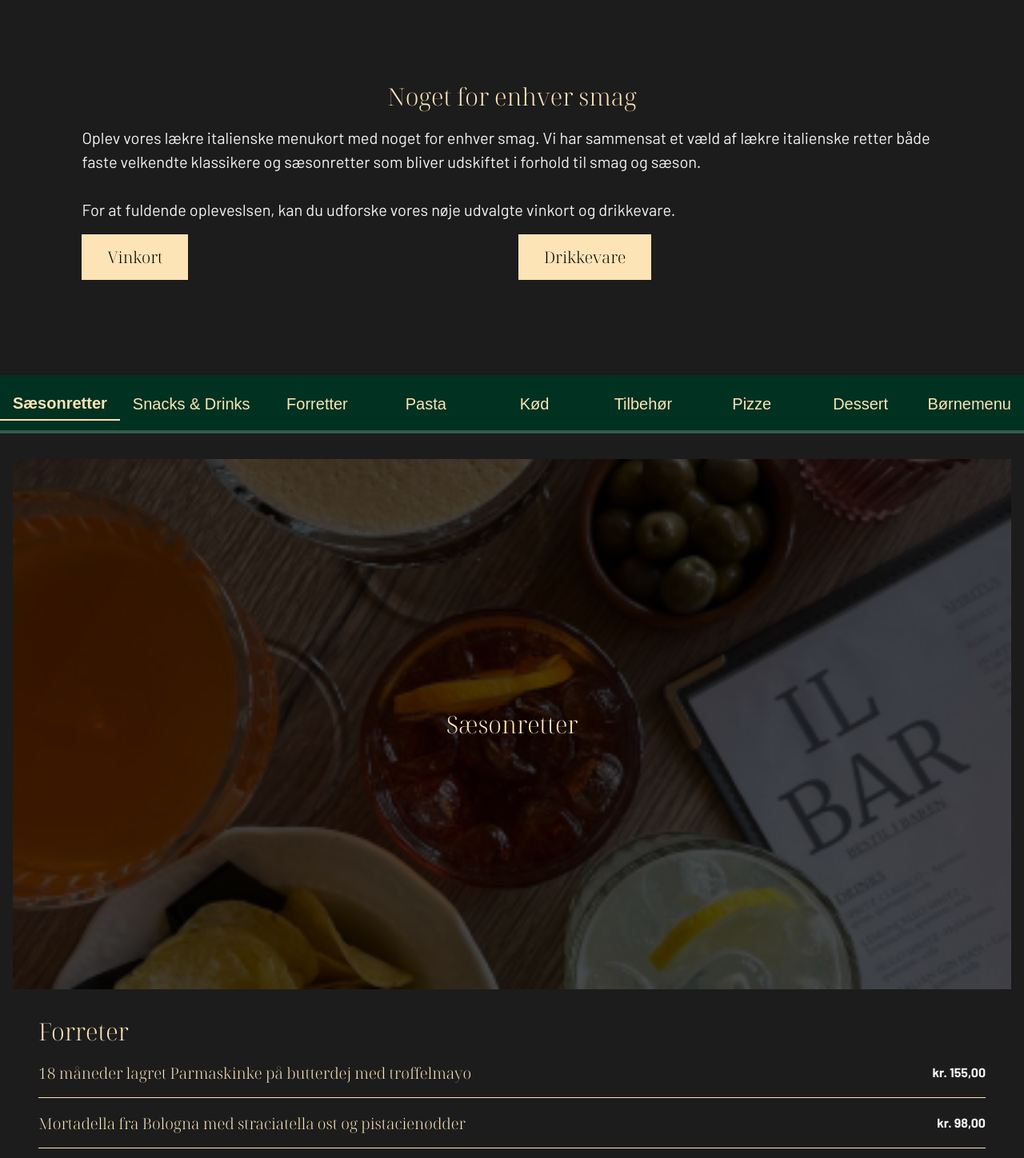
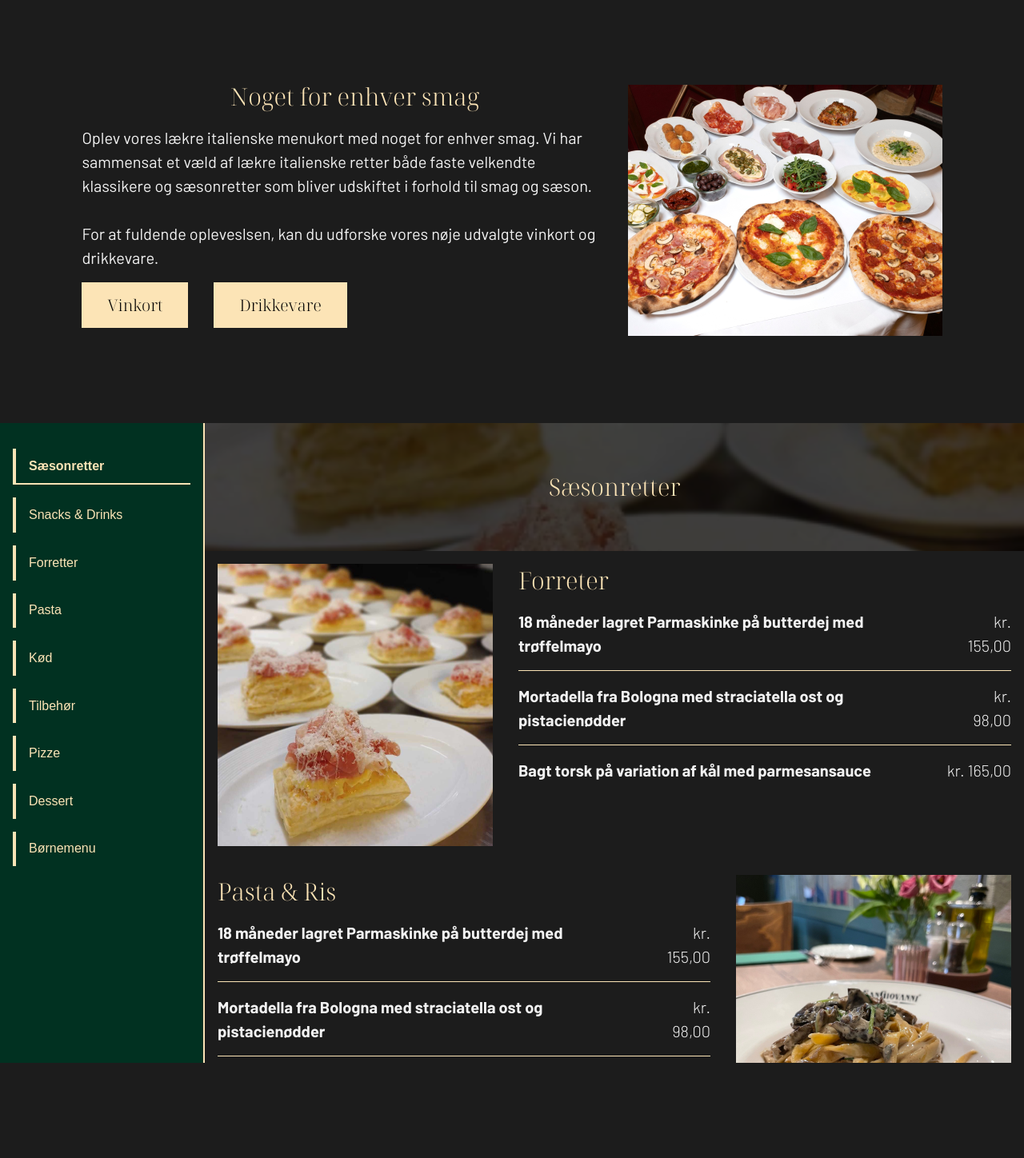
Before and after one commit to Amalieandreasen/MMD3_Sem3_Eksamensprojekt_Gruppe4, a Vue app: page /menukort in a window 1280 px wide. Shown: the part 402-1850 px from the top of the page at 80% size. After the commit the page ends 1731 px from the top, so only its background shows below. Built offline with nearby package versions, Linux system fonts and the light colour scheme.

Commit message:
Tabs + undersider

```diff
--- a/src/assets/components/Forretter.vue
+++ b/src/assets/components/Forretter.vue
@@ -71,7 +71,7 @@ const menuItems = [
 }
 
 .menuList {
-  padding: 2rem;
+  padding: 1rem;
 }
 
 .menuItem {
--- a/src/assets/components/SnacksDrinks.vue
+++ b/src/assets/components/SnacksDrinks.vue
@@ -71,7 +71,7 @@ const menuItems = [
 }
 
 .menuList {
-  padding: 2rem;
+  padding: 1rem;
 }
 
 .menuItem {
--- a/src/assets/components/TabContent.vue
+++ b/src/assets/components/TabContent.vue
@@ -11,7 +11,4 @@ defineProps({
 </template>
 
 <style scoped>
-div {
-  background-color: pink;
-}
 </style>
--- a/src/assets/components/Tabs.vue
+++ b/src/assets/components/Tabs.vue
@@ -24,8 +24,8 @@ const onScroll = (event) => {
 
 <template>
   <div class="tabsContainer">
-    <div class="tabHeaderContainer">
-      <div class="tabHeaders" @scroll="onScroll">
+    <aside class="tabNav">
+      <div class="tabHeaders">
         <button
           v-for="(tab, index) in tabs"
           :key="index"
@@ -35,16 +35,14 @@ const onScroll = (event) => {
           {{ tab.title }}
         </button>
       </div>
-      <div class="scrollIndicator">
-        <div class="scrollProgress" :style="{ width: scrollPercentage + '%' }"></div>
-      </div>
-    </div>
+    </aside>
 
     <div class="tabContent">
       <component :is="tabs[activeTab].component" />
     </div>
   </div>
 </template>
+
 
 <style scoped>
 .tabsContainer {
@@ -68,13 +66,13 @@ const onScroll = (event) => {
   background-color: var(--green);
   padding-top: 1rem;
   padding-bottom: 1rem;
-  scrollbar-width: none; /* Firefox */
+  scrollbar-width: none;
 }
 
-/* For edge, chrome */
-.tabHeaders::-webkit-scrollbar {
+
+/* .tabHeaders::-webkit-scrollbar {
   display: none;
-}
+} */
 
 .tabHeaders button {
   flex: 1;
@@ -108,6 +106,67 @@ const onScroll = (event) => {
 }
 
 .tabContent {
+  padding-top: 0;
+}
+
+@media all and (min-width: 768px){
+
+  .tabsContainer {
+  display: flex;
+  width: 100%;
+  height: 100vh;
+}
+
+.tabNav {
+  width: 25%;
+  background-color: var(--green);
   padding: 1rem;
+  display: flex;
+  flex-direction: column;
+  gap: 1rem;
+  border-right: 2px solid var(--gold);
+  box-sizing: border-box;
+  position: sticky;
+  top: 0;
+  z-index: 10;
+}
+
+.tabHeaders {
+  display: flex;
+  flex-direction: column;
+  gap: 1rem;
+}
+
+.tabHeaders button {
+  width: 100%;
+  padding: 0.8rem 1rem;
+  text-align: left;
+  background: none;
+  border: none;
+  cursor: pointer;
+  font-size: 1rem;
+  color: var(--gold);
+  border-left: 4px solid transparent;
+  transition: background-color 0.3s ease, border-left-color 0.3s ease;
+}
+
+.tabHeaders button.active {
+  font-weight: bold;
+  border-left-color: var(--gold);
+  background-color: rgba(255, 255, 255, 0.1);
+}
+
+.tabContent {
+  width: 80%;
+  /* padding: 5rem; */
+  overflow-y: auto;
+  box-sizing: border-box;
+}
+}
+
+@media all and (min-width: 1024px){
+  .tabNav{
+    width: 20%;
+  }
 }
 </style>
--- a/src/assets/components/saesonretter.vue
+++ b/src/assets/components/saesonretter.vue
@@ -21,45 +21,72 @@ const menuItemsFK = [
 <template>
  <section class="heroSec">
     <div class="imgOverlay">
-      <img src="../img/drinks&snakcksMenuMobil.png" alt="Billede af drinks & Snacks">
+      <img src="../img/menuDesktop/sasonretter1.png" alt="Billede af drinks & Snacks">
       <div class="txtOverlay">
         <h3>Sæsonretter</h3>
       </div>
     </div>
   </section>
 <section class="menuList">
+  <div class="menuWrapper">
+    <div class="contentWrapper">
+      <div>
         <h3>Forreter</h3>
         <div v-for="item in menuItemsFR" :key="item.name" class="menuItem">
           <div class="menuTxt">
-        <h3>{{ item.name }}</h3>
-        <p>{{ item.description }}</p>
+            <p class="nameP">{{ item.name }}</p>
+            <p class="descP">{{ item.description }}</p>
           </div>
           <div class="menuPrice">
             <p>{{ item.price }}</p>
           </div>
         </div>
+      </div>
+      <div class="deskImg">
+        <img src="../img/menuDesktop/sasonretter1.png" alt="">
+      </div>
+    </div>
+  </div>
 </section>
 <section class="menuList">
+  <div class="menuWrapper">
+    <div class="contentWrapper">
+      <div>
         <h3>Pasta & Ris</h3>
         <div v-for="item in menuItemsPR" :key="item.name" class="menuItem">
           <div class="menuTxt">
-        <h3>{{ item.name }}</h3>
-        <p>{{ item.description }}</p>
+            <p class="nameP">{{ item.name }}</p>
+            <p class="descP">{{ item.description }}</p>
           </div>
           <div class="menuPrice">
             <p>{{ item.price }}</p>
           </div>
         </div>
+      </div>
+      <div class="deskImg">
+        <img src="../img/menuDesktop/sasonretter2.png" alt="">
+      </div>
+    </div>
+  </div>
 </section>
 <section class="menuList">
+  <div class="menuWrapper">
+    <div class="contentWrapper">
+      <div>
         <h3>Fisk & Kød</h3>
         <div v-for="item in menuItemsFK" :key="item.name" class="menuItem">
           <div class="menuTxt">
-        <h3>{{ item.name }}</h3>
-        <p>{{ item.description }}</p>
+            <p class="nameP">{{ item.name }}</p>
+            <p class="descP">{{ item.description }}</p>
           </div>
           <div class="menuPrice">
             <p>{{ item.price }}</p>
+          </div>
+        </div>
+      </div>
+      <div class="deskImg">
+        <img src="../img/menuDesktop/sasonretter3.png" alt="">
+      </div>
     </div>
   </div>
 </section>
@@ -103,36 +130,102 @@ const menuItemsFK = [
 }
 
 .menuList {
-  padding: 2rem;
+  padding: 1rem;
+}
+
+.menuList h3{
+    color: var(--gold);
+}
+
+.menuWrapper {
+  display: flex;
+  flex-wrap: wrap;
+  align-items: center;
+  justify-content: space-between;
+  gap: 1rem;
+}
+
+.contentWrapper {
+  display: flex;
+  flex-direction: row;
+  gap: 2rem;
+}
+
+.menuText {
+  flex: 1;
+}
+
+.deskImg {
+  flex: 1;
+}
+
+.menuList:nth-of-type(even) .contentWrapper {
+  flex-direction: row-reverse;
+}
+
+.menuList:nth-of-type(odd) .contentWrapper {
+  flex-direction: row;
 }
 
 .menuItem {
   display: flex;
   justify-content: space-between;
   align-items: center;
+  padding: 1rem 0;
   border-bottom: 1px solid var(--gold);
-  padding: 1rem 0;
 }
 
 .menuItem:last-of-type {
   border-bottom: none;
 }
 
-.menuTxt h3 {
-  margin: 0;
-  font-size: 1.2rem;
+.menuTxt .nameP{
+    font-weight: bold;
 }
 
-.menuTxt p {
+.menuTxt .descP {
   margin: 0;
-  font-size: 0.9rem;
   color: #bbb;
 }
 
 .menuPrice p {
   margin: 0;
-  font-size: 1rem;
-  font-weight: bold;
+  font-weight: 300;
   text-align: right;
 }
+
+.deskImg{
+  display: none;
+}
+
+@media all and (min-width: 768px){
+  .heroSec {
+    height: 20vh;
+    max-height: 300px;
+  }
+
+  .imgOverlay {
+    height: 100%;
+  }
+
+  .imgOverlay img {
+    height: 100%;
+    object-fit: cover;
+  }
+
+  .contentWrapper {
+    flex-direction: column;
+  }
+
+  .deskImg {
+    flex-shrink: 0;
+  }
+}
+
+@media all and (min-width: 1024px){
+  .deskImg{
+    display: block;
+  }
+}
+
 </style>
--- a/src/views/menukort.vue
+++ b/src/views/menukort.vue
@@ -24,7 +24,7 @@ const menukortTabs = [
     <main>
         <section class="heroSec">
       <div class="heroOverlay">
-        <img src="../assets/img/menuHeroMobil.png" alt="">
+        <img src="../assets/img/menuDesktop/hero.png" alt="">
         <div class="heroText">
           <h1>Menukort</h1>
         </div>
@@ -32,6 +32,8 @@ const menukortTabs = [
     </section>
 
     <section class="introSec">
+      <div class="introWrapper">
+      <div>
       <h3>Noget for enhver smag</h3>
       <p>
         Oplev vores lækre italienske menukort med noget for enhver smag. Vi har sammensat et væld af lækre italienske retter både faste velkendte klassikere og sæsonretter som bliver udskiftet i forhold til smag og sæson. <br> <br>
@@ -41,6 +43,9 @@ const menukortTabs = [
         <TheButton title="Vinkort"/>
         <TheButton title="Drikkevare"/>
       </div>
+    </div>
+      <img class="introImg" src="../assets/img/menuHeroMobil.png" alt="Menu Image">
+    </div>
     </section>
 
 <Tabs :tabs="menukortTabs" title="Udvalg" />
@@ -48,7 +53,6 @@ const menukortTabs = [
 </template>
 
 <style scoped>
-
 .heroSec {
   position: relative;
   width: 100%;
@@ -96,17 +100,36 @@ const menukortTabs = [
     text-align: center;
     margin-bottom: 1rem;
 }
+.introImg{
+  display: none;
+}
 
 .btnDiv{
   padding-top: 1rem;
   padding-bottom: 1rem;
-  display: grid;
-  grid-template-columns: repeat(2, 1fr);
-  gap: 1rem;
+  display: flex;
+  gap: 2rem;
 }
 
 @media all and (min-width: 768px){
 
+  .introWrapper{
+    display: flex;
+    justify-content: space-between;
+    align-items: center;
+  }
+
+  /* Show the image next to the text */
+  .introImg {
+    display: block; /* Display image on larger screens */
+    width: 40%;  /* Adjust width as necessary */
+    margin: 0;  /* Remove margin */
+  }
+
+  .introSec p {
+    flex: 1;
+    padding-right: 2rem;
+  }
 
 
 }
```
Lines whose indentation alone changed are shown as unchanged.
